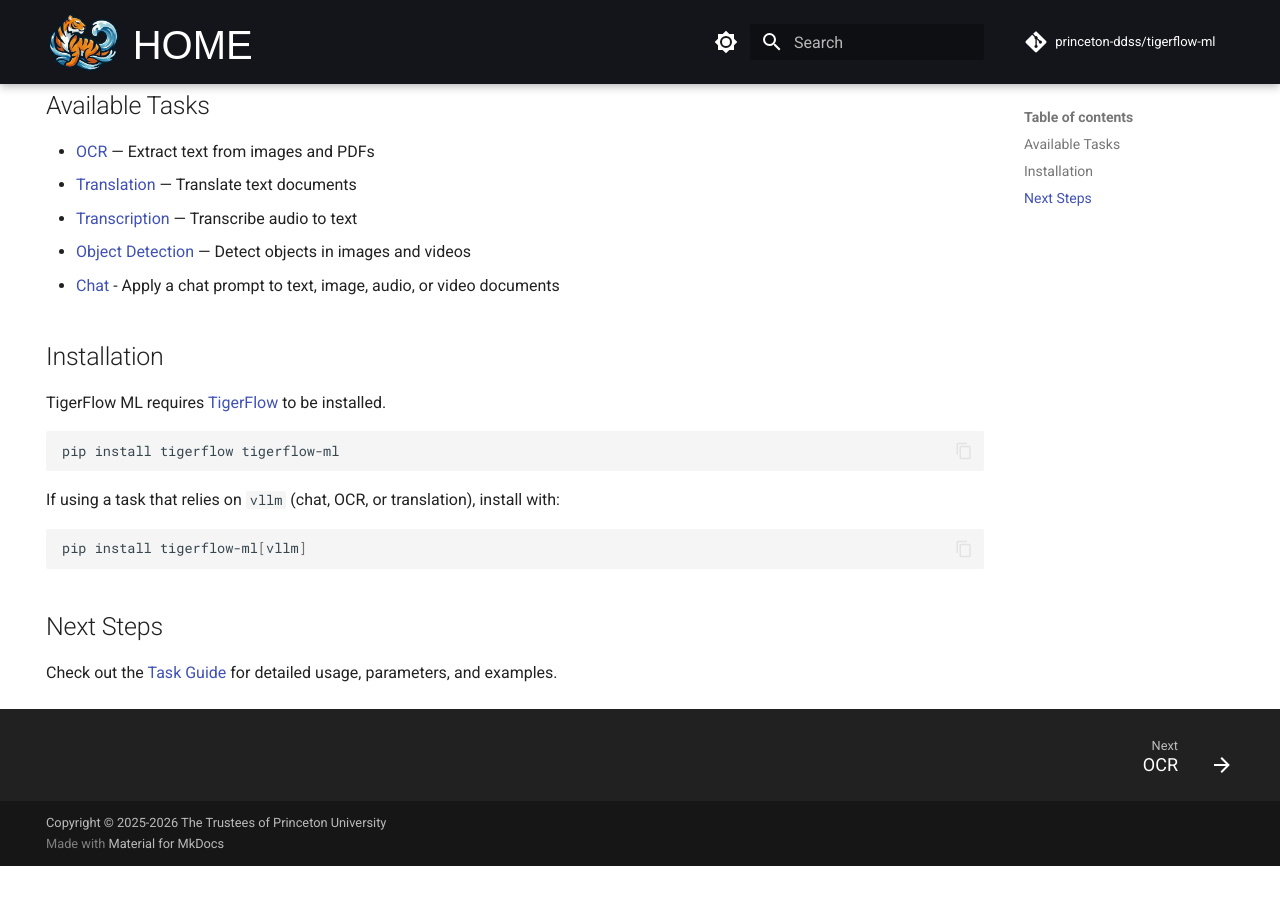
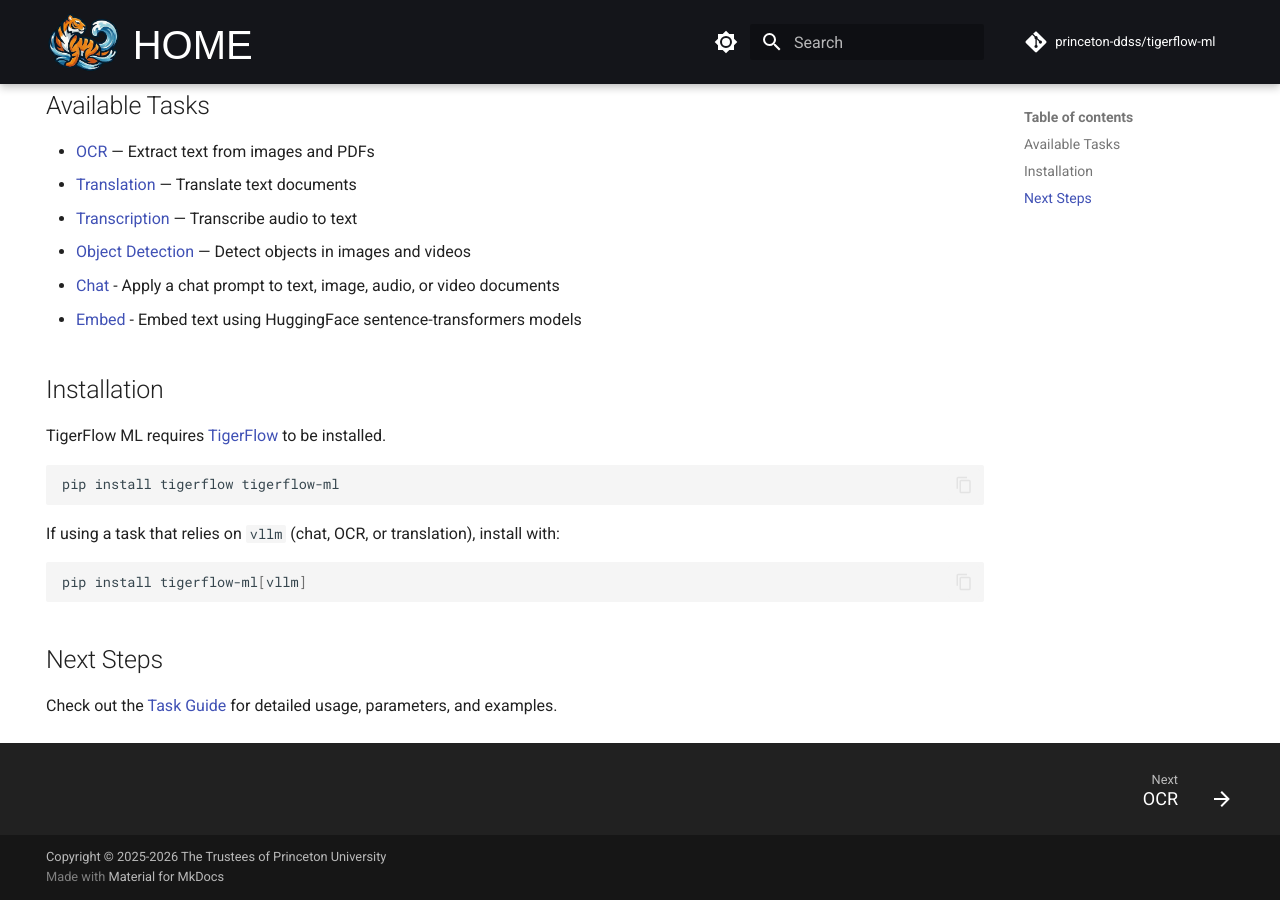
Before and after one commit to princeton-ddss/tigerflow-ml, an MkDocs documentation site: the page built from docs/mkdocs/index.md, in a window 1280 px wide and 900 px high, scrolled down 664 px. Built offline with MkDocs 1.6.1 and Material for MkDocs 9.7.7, drawn with Linux system fonts in a browser that asks for light colours; some web fonts are replaced; comment, search, counter and statistics services are not loaded; the version menu is left out; before the commit the page ends 1530 px from its top, so only the background shows below that.

Commit message:
docs(embed): add embed to list of available tasks

```diff
--- a/docs/mkdocs/index.md
+++ b/docs/mkdocs/index.md
@@ -40,6 +40,7 @@
 - [Transcription](tasks/transcribe.md) — Transcribe audio to text
 - [Object Detection](tasks/detect.md) — Detect objects in images and videos
 - [Chat](tasks/chat.md) - Apply a chat prompt to text, image, audio, or video documents
+- [Embed](tasks/embed.md) - Embed text using HuggingFace sentence-transformers models
 
 ## Installation
 
```
